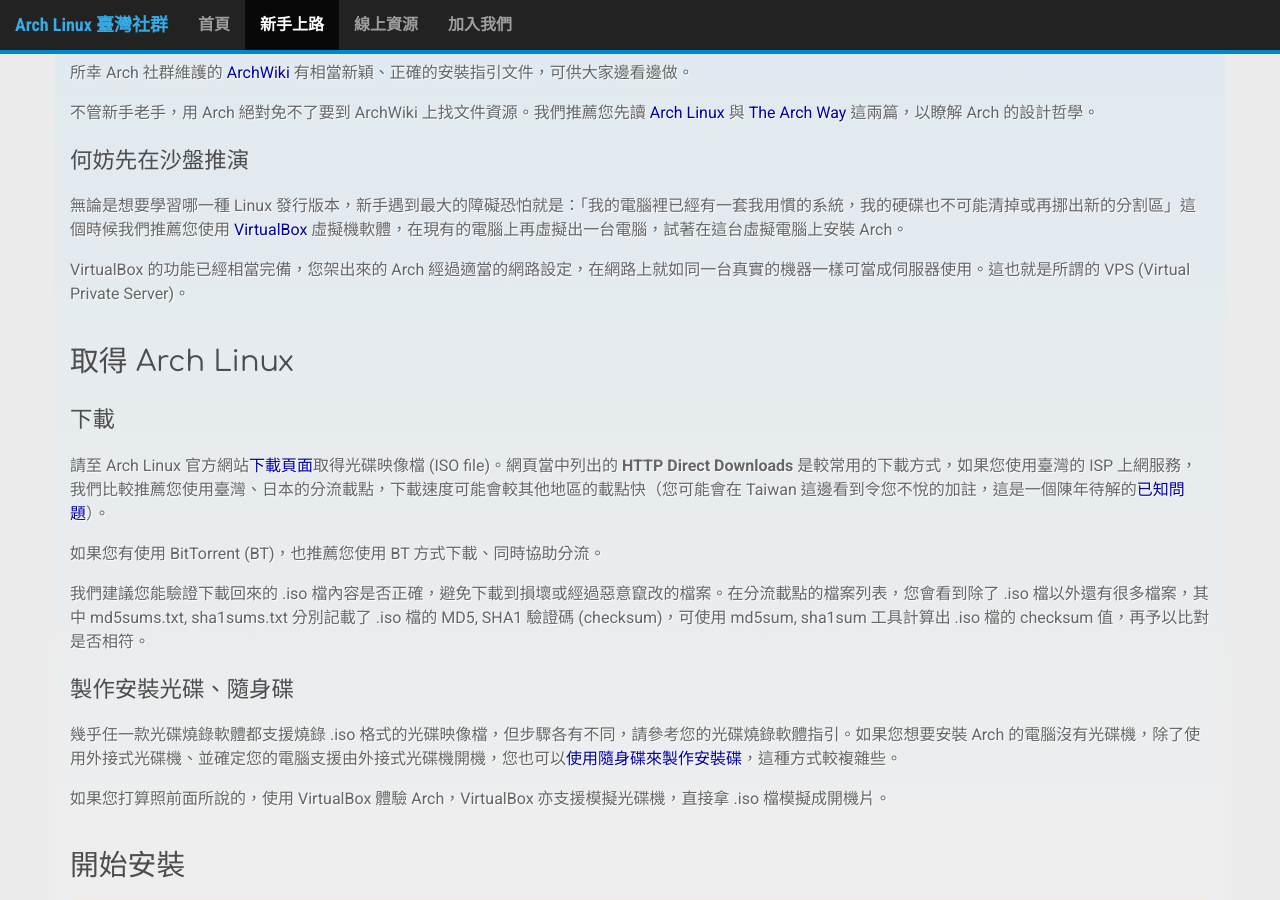
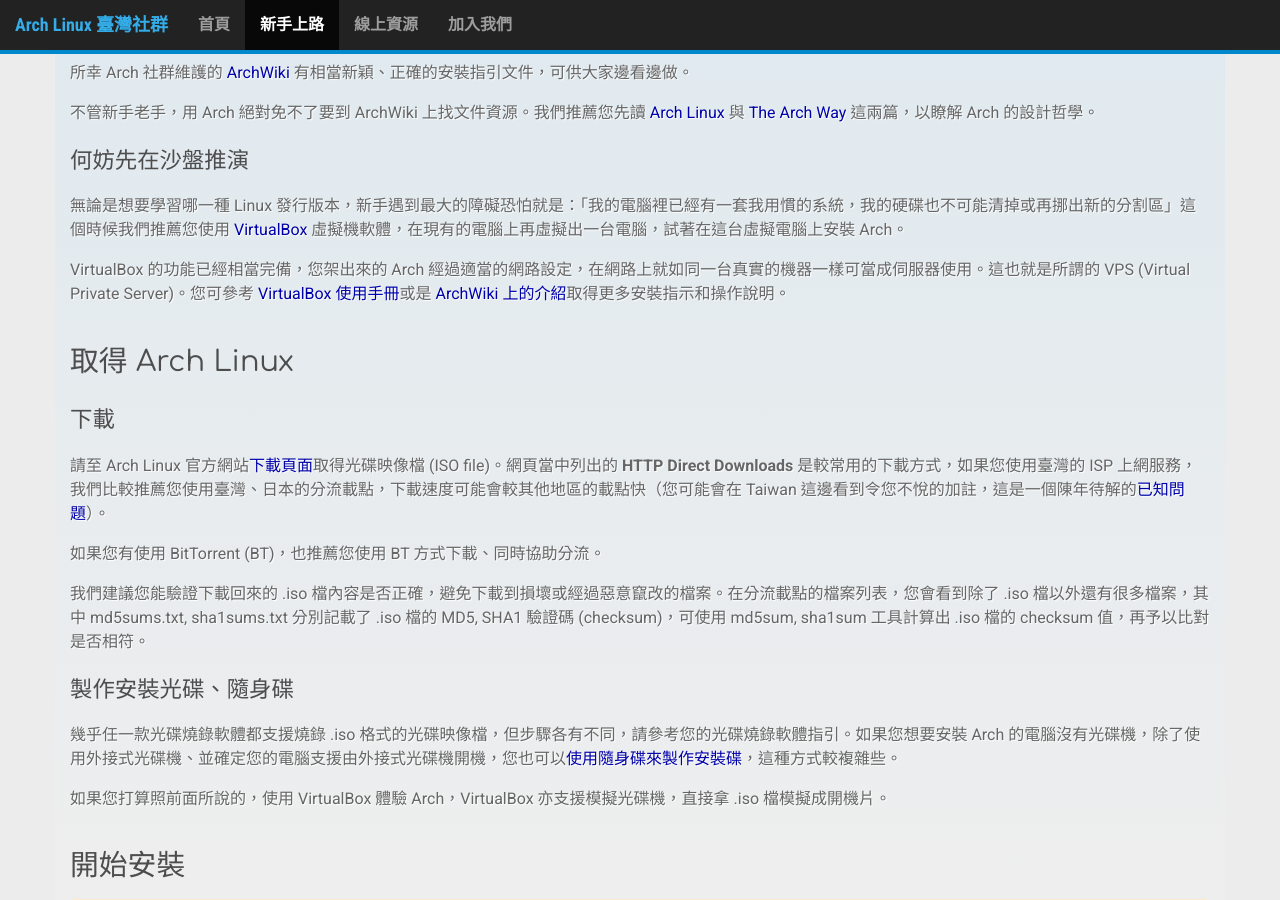
Before and after one commit to linux-taiwan/arch.linux.org.tw, a Jekyll site: the page built from getting-started/index.md, in a window 1280 px wide and 900 px high, scrolled down 462 px. Built offline with Jekyll 4.4.1, drawn with Linux system fonts in a browser that asks for light colours; nearby versions of some CDN libraries; Markdown is read by kramdown in place of the engine named in the settings.

Commit message:
Update VirtualBox introduction

```diff
--- a/getting-started/index.md
+++ b/getting-started/index.md
@@ -31,9 +31,11 @@
 
 無論是想要學習哪一種 Linux 發行版本，新手遇到最大的障礙恐怕就是：「我的電腦裡已經有一套我用慣的系統，我的硬碟也不可能清掉或再挪出新的分割區」這個時候我們推薦您使用 [VirtualBox] 虛擬機軟體，在現有的電腦上再虛擬出一台電腦，試著在這台虛擬電腦上安裝 Arch。
 
-VirtualBox 的功能已經相當完備，您架出來的 Arch 經過適當的網路設定，在網路上就如同一台真實的機器一樣可當成伺服器使用。這也就是所謂的 VPS (Virtual Private Server)。
+VirtualBox 的功能已經相當完備，您架出來的 Arch 經過適當的網路設定，在網路上就如同一台真實的機器一樣可當成伺服器使用。這也就是所謂的 VPS (Virtual Private Server)。您可參考 [VirtualBox 使用手冊][vbox-manual]或是 [ArchWiki 上的介紹][vbox-archwiki]取得更多安裝指示和操作說明。
 
-[VirtualBox]: https://wiki.archlinux.org/index.php/VirtualBox
+[VirtualBox]: https://www.virtualbox.org/
+[vbox-manual]: https://www.virtualbox.org/manual/UserManual.html
+[vbox-archwiki]: https://wiki.archlinux.org/index.php/VirtualBox
 
 
 # 取得 Arch Linux
```
